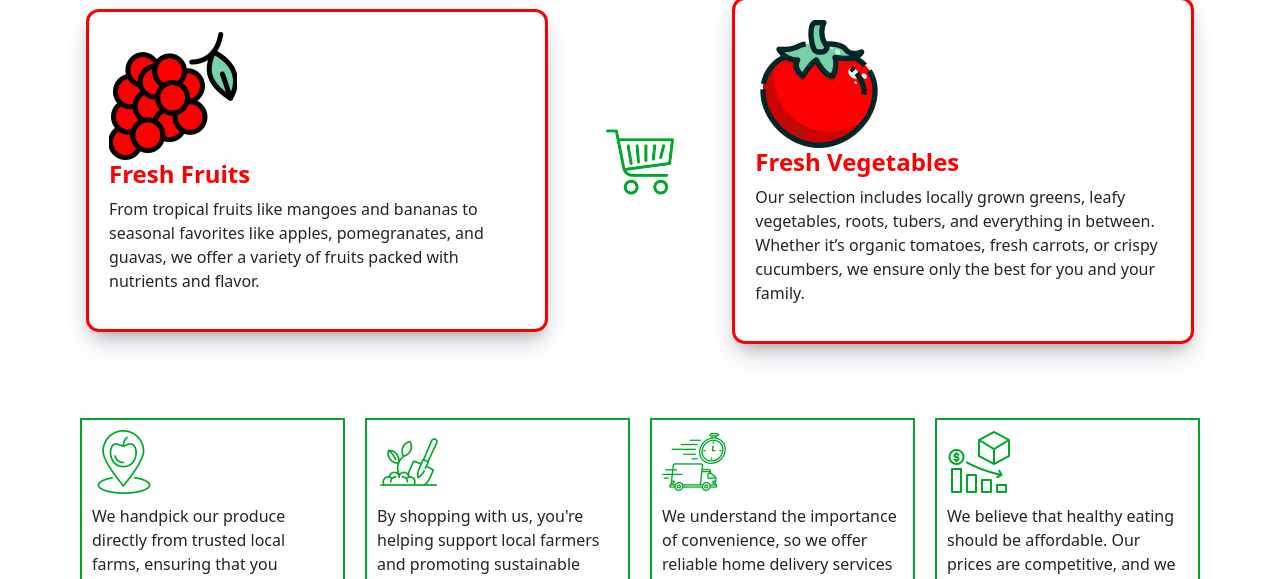
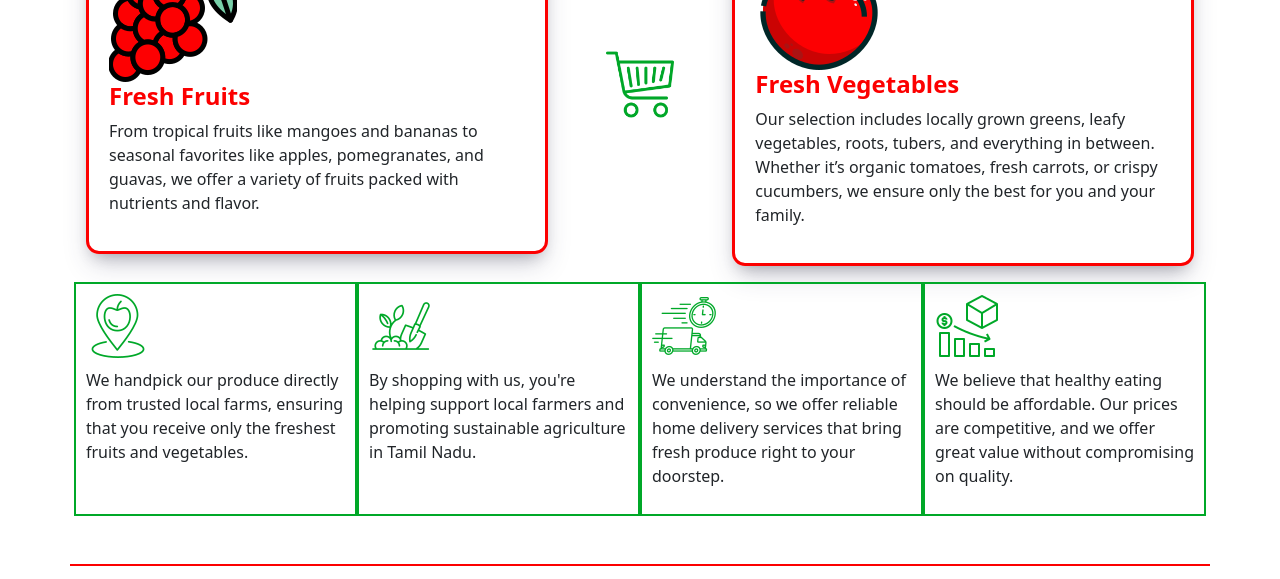
Before and after one commit to vasanthfeb/ThamizhKart, a plain HTML site: page about.html in a window 1280 px wide. Shown: the part 1047-1626 px from the top of the page. Drawn offline with nearby package versions, Linux system fonts and the light colour scheme.

Commit message:
about section master

```diff
--- a/about.html
+++ b/about.html
@@ -13,7 +13,7 @@
 </head>
 <!-- தமிழ் கார்ட் -->
 <body>
-    <header class="sticky-top">
+    <header class="fixed-top">
 
             <nav class="p-3 navbar navbar-dark bg-dark navbar-expand-lg">
                 <div class="container">
@@ -107,15 +107,26 @@
 
 
 
+   <div class="container">
+    <div class="row row-cols-1 row-cols-md-2 row-cols-lg-4 g-3">
+        <div class="col four_icon">
+                <img src="./img/place.png" alt=""><p>We handpick our produce directly from trusted local farms, ensuring that you receive only the freshest fruits and vegetables.</p></div>
+        <div class="col four_icon">
+                <img src="./img/shovel.png" alt=""><p>By shopping with us, you're helping support local farmers and promoting sustainable agriculture in Tamil Nadu.</p></div>
+        <div class="col four_icon">
+                <img src="./img/express-delivery.png" alt=""><p>We understand the importance of convenience, so we offer reliable home delivery services that bring fresh produce right to your doorstep.</p></div>
+        <div class="col four_icon">
+                <img src="./img/save.png" alt=""> <p> We believe that healthy eating should be affordable. Our prices are competitive, and we offer great value without compromising on quality.</p></div>
+    </div>
+   </div>
 
 
 
 
 
 
-
-    <div class="container mt-5">
-        <div class="row mt-5 rows-col-lg-4 rows-col-md-1">
+    <!--
+        <div class="row mt-5 row-cols-1 row-cols-lg-4 gap-2 ">
             <div class="col four_icon">
                 <img src="./img/place.png" alt=""><p>We handpick our produce directly from trusted local farms, ensuring that you receive only the freshest fruits and vegetables.</p></div>
             <div class="col four_icon">
@@ -125,7 +136,7 @@
             <div class="col four_icon">
                 <img src="./img/save.png" alt=""> <p> We believe that healthy eating should be affordable. Our prices are competitive, and we offer great value without compromising on quality.</p></div>
         </div>
-    </div>
+    </div> -->
 
 
 
--- a/style.css
+++ b/style.css
@@ -356,7 +356,7 @@ button:focus{
 .four_icon{
     border: 2px solid #00a828;
     padding: 10px;
-    margin: 10px;
+    /* margin: 10px; */
     transition:  .9s;
 }
 .four_icon p{
```
Also changed, not shown: index.html (+1 -1 lines).
